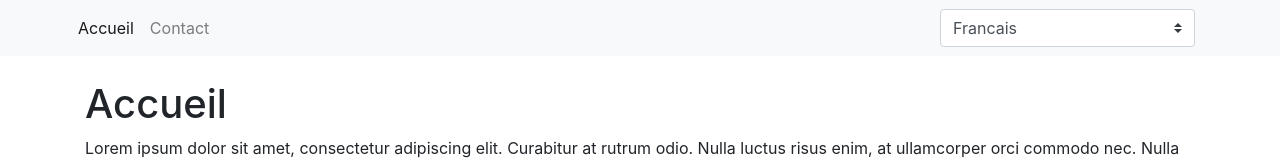
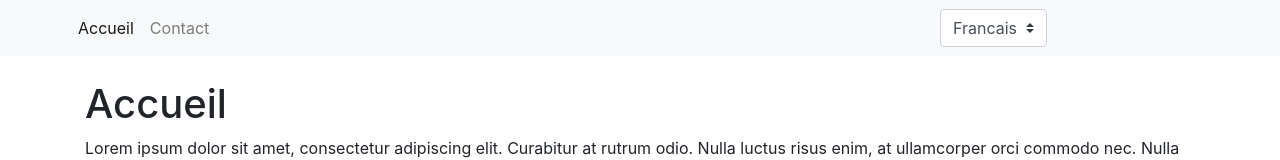
Before and after one commit to ThomasBEGUE/test-front-end, a React (Create React App) app: page / in a window 1280 px wide. Shown: the top 160 px of the page. Built offline with nearby package versions, Linux system fonts and the light colour scheme.

Commit message:
Ajout des differents modules ( pour redux ). Implementation de la sauvegarde du choix de la langue. Réorganisation des fichiers en fonction des nouveaux modules

```diff
--- a/package.json
+++ b/package.json
@@ -3,13 +3,17 @@
   "version": "0.1.0",
   "private": true,
   "dependencies": {
+    "@reduxjs/toolkit": "^1.5.0",
     "@testing-library/jest-dom": "^5.11.6",
     "@testing-library/react": "^11.2.2",
     "@testing-library/user-event": "^12.6.0",
     "react": "^17.0.1",
     "react-dom": "^17.0.1",
+    "react-redux": "^7.2.2",
     "react-router-dom": "^5.2.0",
     "react-scripts": "4.0.1",
+    "redux": "^4.0.5",
+    "uuid": "^8.3.2",
     "web-vitals": "^0.2.4"
   },
   "scripts": {
--- a/src/App.js
+++ b/src/App.js
@@ -1,15 +1,12 @@
 import React from 'react';
 import { BrowserRouter, Route, Switch } from 'react-router-dom';
-// import logo from './logo.svg';
-import './App.css';
-import NavigationBar from './NavigationBar';
 
+import NavigationBar from './features/language/NavigationBar';
 import Home from './components/Home';
 import Contact from './components/Contact';
 import Error from './components/Error';
 
 function App() {
-
   return (
     <React.Fragment>
       <BrowserRouter>
--- /dev/null
+++ b/src/app/store.js
@@ -0,0 +1,8 @@
+import { configureStore } from '@reduxjs/toolkit';
+import languageReducer from '../features/language/LanguageSlice';
+
+export default configureStore({
+    reducer: {
+        language: languageReducer,
+    },
+});
--- /dev/null
+++ b/src/features/language/LanguageSlice.js
@@ -0,0 +1,22 @@
+import { createSlice } from '@reduxjs/toolkit';
+
+export const languageSlice = createSlice({
+  name: 'counter',
+  initialState: {
+    value: 'fr_FR',
+  },
+  reducers: {
+    changeLanguage: (state, action) => {
+      state.value = action.payload;
+    },
+  },
+});
+
+export const { changeLanguage } = languageSlice.actions;
+
+// The function below is called a selector and allows us to select a value from
+// the state. Selectors can also be defined inline where they're used instead of
+// in the slice file. For example: `useSelector((state) => state.counter.value)`
+export const selectLanguage = state => state.language.value;
+
+export default languageSlice.reducer;
--- /dev/null
+++ b/src/features/language/ListLanguage.js
@@ -0,0 +1,63 @@
+import React, { useState } from 'react';
+import { useSelector, useDispatch } from 'react-redux';
+import {
+    changeLanguage,
+    selectLanguage,
+} from './LanguageSlice';
+
+
+function ListLanguage(props) {
+    const languages = props.languages;
+    const selectedLang = useSelector(selectLanguage);
+    const dispatch = useDispatch();
+    const [items] = useState(languages);
+
+    return (
+        <div className="input-group col-sm-3 col-md-3">
+            <form>
+                <select className="custom-select"
+                    id="inputGroupSelect03"
+                    onChange={e => dispatch(changeLanguage(e.currentTarget.value)) }
+                    value={selectedLang}>
+                    { items.map( ({name, code}) => (
+                        <option
+                            key={code}
+                            value={code}>{name}</option>
+                    )) }
+                </select>
+            </form>
+        </div>
+    );
+}
+
+
+/*
+function ListLanguage(props)
+{
+    const languages = props.languages;
+    const [items] = useState(languages);
+
+    // Find the selected value
+    const selectedValue = items.filter(lang => {
+        return lang.selected === true;
+    });
+
+    // Controlling the dropdown value with state and set the initial value
+    const [value, setValue] = useState(selectedValue[0].code);
+
+    return (
+        <div className="input-group col-sm-3 col-md-3">
+            <select className="custom-select"
+                id="inputGroupSelect03"
+                onChange={e => console.log(e.currentTarget.value)}>
+                { items.map( ({name, code}) => (
+                    <option
+                        key={code}
+                        value={code}>{name}</option>
+                )) }
+            </select>
+        </div>
+    );
+}
+*/
+export default ListLanguage;
--- a/src/NavigationBar.js
+++ b/src/features/language/NavigationBar.js
@@ -1,5 +1,6 @@
 import React from 'react';
 import { NavLink } from 'react-router-dom'
+import ListLanguage from './ListLanguage'
 
 function ListItem(props)
 {
@@ -24,33 +25,6 @@ function ListLinks(props)
     );
 }
 
-function ListLanguage(props)
-{
-    const languages = props.languages;
-    const [items] = React.useState(languages);
-
-    // Find the selected value
-    const selectedValue = items.filter(lang => {
-        return lang.selected === true;
-    });
-
-    // Controlling the dropdown value with state and set the initial value
-    const [value, setValue] = React.useState(selectedValue[0].code);
-
-    return (
-        <div className="input-group col-sm-3 col-md-3">
-            <select className="custom-select" id="inputGroupSelect03">
-                { items.map( ({name, code}) => (
-                    <option
-                        key={code}
-                        value={code}
-                        onChange={e => setValue(e.currentTarget.value)}>{name}</option>
-                )) }
-            </select>
-        </div>
-    );
-}
-
 function NavigationBar ()
 {
     const titles = [
@@ -58,7 +32,7 @@ function NavigationBar ()
         {id: 2, name:"Contact", link:"/contact"}
     ];
     const languages = [
-        {id: 1, name: "Francais", code: "fr_FR", selected: true},
+        {id: 1, name: "Francais", code: "fr_FR", selected: false},
         {id: 2, name: "Anglais", code: "en_GB", selected: false}
     ]
     return (
--- a/src/index.js
+++ b/src/index.js
@@ -4,9 +4,14 @@ import './index.css';
 import App from './App';
 import reportWebVitals from './reportWebVitals';
 
+import { Provider } from 'react-redux';
+import store from './app/store';
+
 ReactDOM.render(
   <React.StrictMode>
-    <App />
+    <Provider store={store}>
+      <App />
+    </Provider>
   </React.StrictMode>,
   document.getElementById('root')
 );
```
Also changed, not shown: 2 other files (tests, documents, lock files or other folders).
